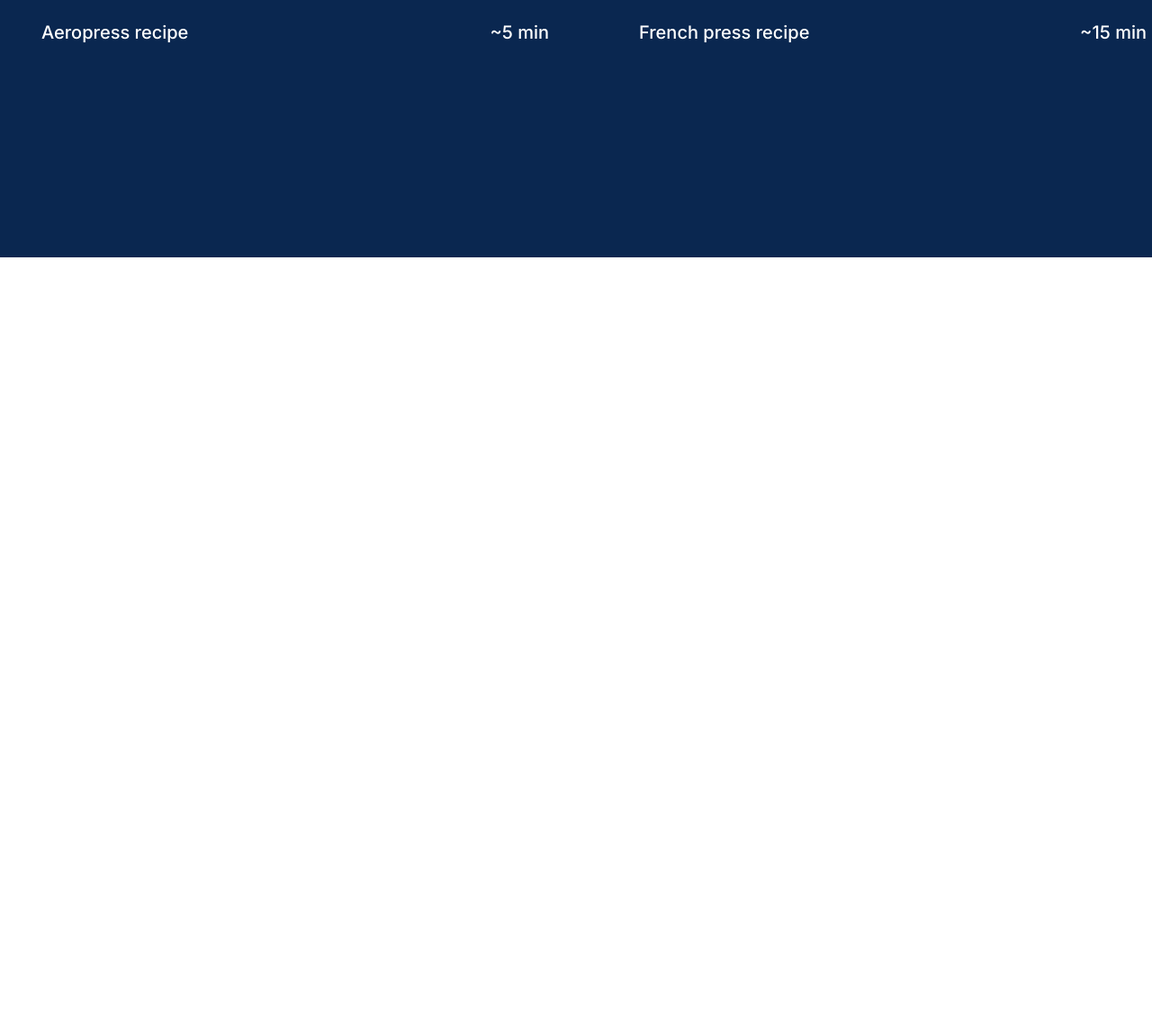
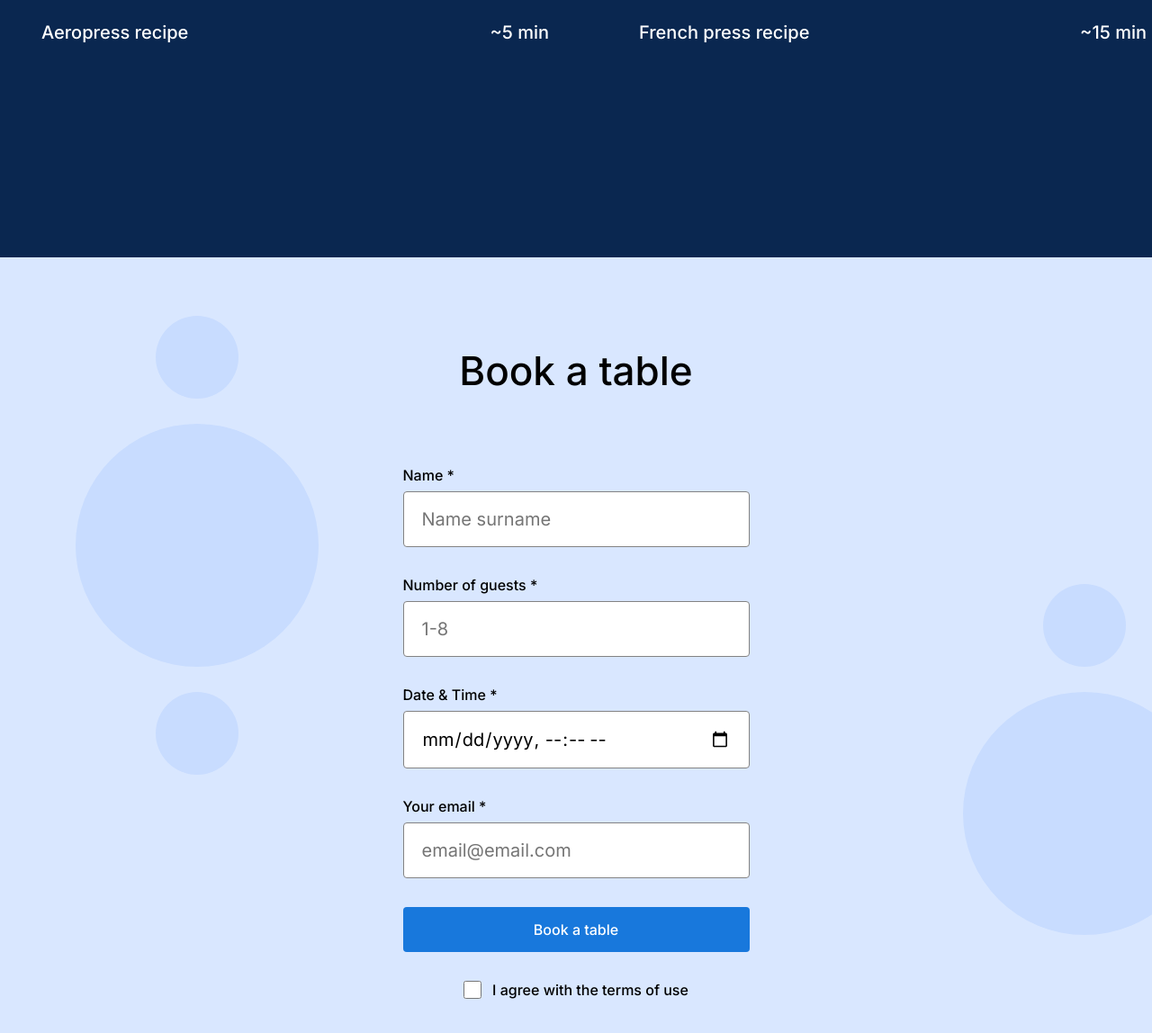
Before and after one commit to WesA22/se_project_coffeeshop, a plain HTML site: page index.html in a window 1280 px wide. Shown: the part 1408-2556 px from the top of the page at 90% size. Before the commit the page ends 1694 px from the top, so only its background shows below. Drawn offline with Linux system fonts and the light colour scheme.

Commit message:
new update for my project

```diff
--- a/index.html
+++ b/index.html
@@ -105,7 +105,58 @@
             </li>
           </ul>
         </section>
-        <section id="reservation" class="reservation"></section>
+        <section id="reservation" class="reservation">
+          <h2 class="reservation__title">Book a table</h2>
+          <form class="reservation__form form">
+            <fieldset class="form__fieldset">
+              <label for="name-input" class="form__label">
+                Name *
+                <input
+                  type="text"
+                  class="form__input"
+                  id="name-input"
+                  placeholder="Name surname"
+                  required
+                />
+              </label>
+              <label for="guests-input" class="form__label">
+                Number of guests *
+                <input
+                  type="number"
+                  class="form__input"
+                  id="guests-input"
+                  min="1"
+                  max="8"
+                  placeholder="1-8"
+                  required
+                />
+              </label>
+              <label for="date-input" class="form__label">
+                Date & Time *
+                <input type="datetime-local" class="form__input" id="date-input" required />
+              </label>
+              <label for="email-input" class="form__label">
+                Your email *
+                <input
+                  type="email"
+                  class="form__input"
+                  id="email-input"
+                  placeholder="email@email.com"
+                  required
+                />
+              </label>
+            </fieldset>
+            <button class="form__button">Book a table</button>
+            <label for="table-input" class="form__label form__label_type_checkbox">
+              <input
+                type="checkbox"
+                class="form__checkbox form__label_type_checkbox"
+                id="table-input"
+                required
+              />
+              I agree with the terms of use
+          </form>
+        </section>
         <section id="menu" class="menu"></section>
         <section id="contacts" class="contacts"></section>
       </main>
--- a/pages/index.css
+++ b/pages/index.css
@@ -136,3 +136,94 @@
   font-size: 20px;
   line-height: 30px;
 }
+.reservation {
+  padding: 100px 0 120px;
+  background-image: url(../images/se_project_2_files/background_reservation.svg);
+  background-color: #d9e7ff;
+  background-size: cover;
+}
+
+.reservation__title {
+  margin: 0 0 80px;
+  text-align: center;
+  font-family: Inter;
+  font-weight: 500;
+  font-size: 44px;
+  line-height: 52px;
+  color: #000;
+}
+
+.reservation__form {
+  margin: 0 auto;
+}
+
+.form {
+  max-width: 385px;
+}
+
+.form__input {
+  display: block;
+  box-sizing: border-box;
+  padding: 15px 20px;
+  width: 100%;
+  margin: 8px 0 32px;
+  border: 1px solid #838383;
+  border-radius: 4px;
+  font-family: "Inter", "Aerial", sans-serif;
+  font-style: normal;
+  font-weight: normal;
+  font-size: 20px;
+  line-height: 30px;
+  color: #000;
+}
+
+.form__fieldset {
+  margin: 0;
+  padding: 0;
+  border: none;
+}
+.form__label {
+  font-family: "Inter", "Aerial", sans-serif;
+  font-weight: 500;
+  font-size: 16px;
+  line-height: 20px;
+}
+
+.form__button {
+  display: block;
+  width: 100%;
+  border-radius: 4px;
+  text-align: center;
+  height: 50px;
+  font-family: "Inter", "Aerial", sans-serif;
+  font-weight: 500;
+  font-size: 16px;
+  line-height: 20px;
+  color: #ffffff;
+  background-color: #1878dc;
+  border: none;
+  margin-bottom: 32px;
+}
+
+.form__button:hover {
+  background-color: #3f96f3;
+}
+
+.form__checkbox {
+  border-radius: 2px;
+  width: 20px;
+  height: 20px;
+}
+.form__label_type_checkbox {
+  display: flex;
+  justify-content: center;
+  gap: 12px;
+  font-family: "Inter", "Aerial", sans-serif;
+  font-weight: 500;
+  font-size: 16px;
+  line-height: 20px;
+  font-weight: 500;
+  font-size: 16px;
+  line-height: 20px;
+  color: #000;
+}
```
